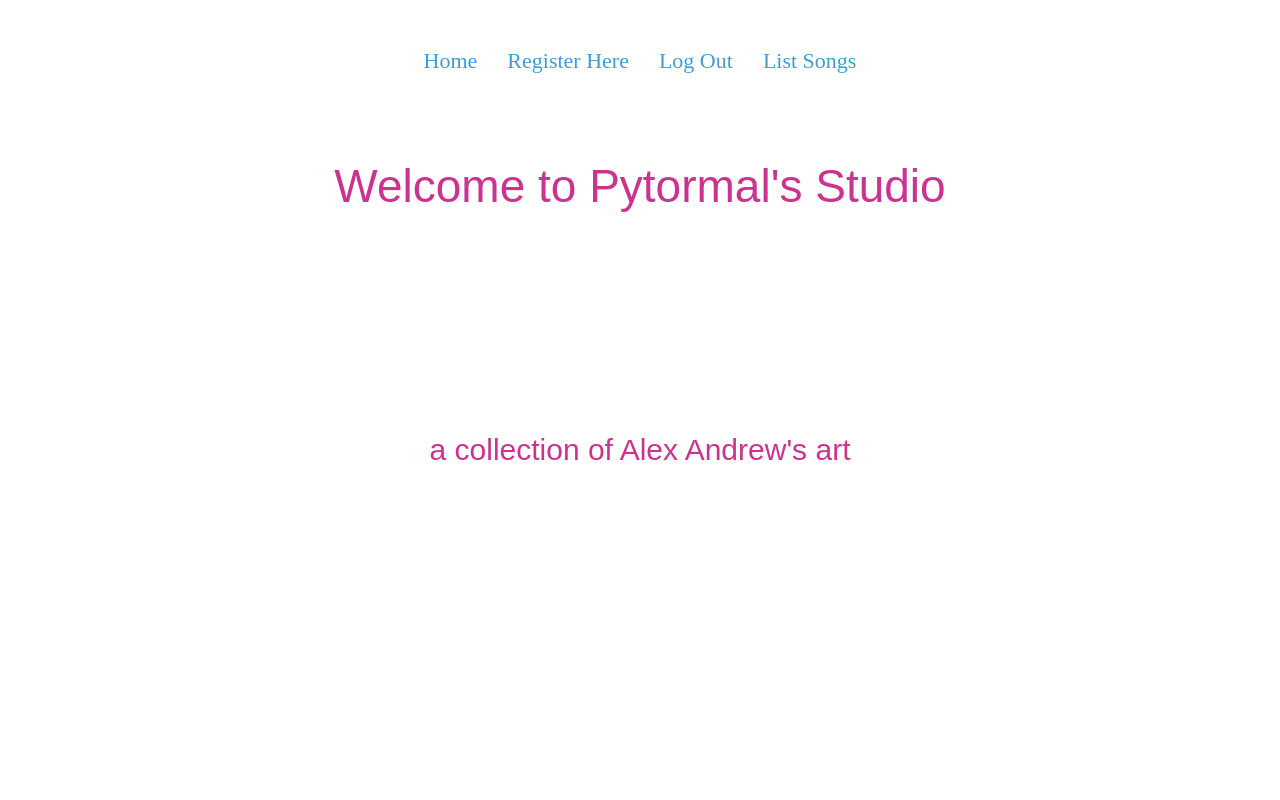
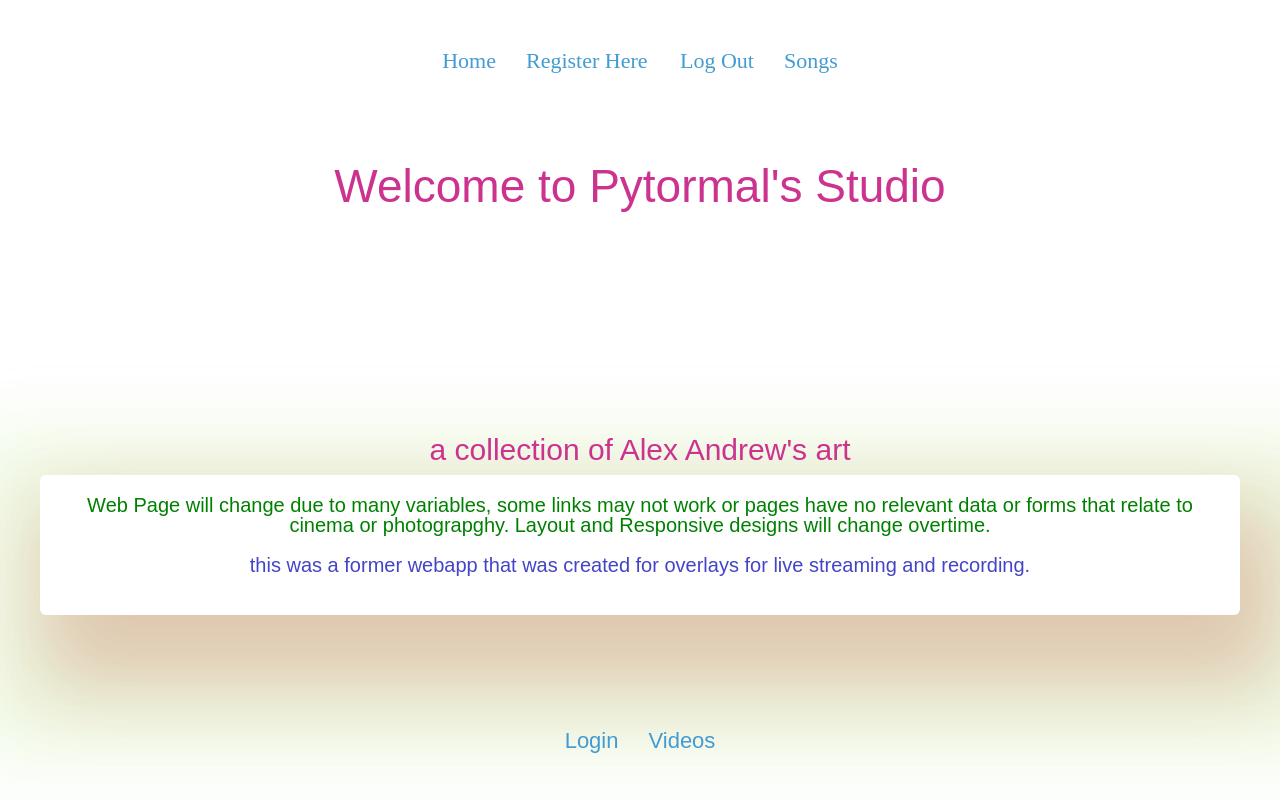
Before and after one commit to Pytormal/PYT-Studio, a React (Create React App) app: page / in a window 1280 px wide. Shown: the top 800 px of the page. Built offline with nearby package versions, Linux system fonts and the light colour scheme.

Commit message:
added a lot of stryles

```diff
--- a/src/App.js
+++ b/src/App.js
@@ -38,17 +38,17 @@ function App() {
         <section className="all-links">
           <section className="left-links links">
             <Link to="/">Home</Link>
-            <Link to="/register">Register Here</Link>
+            <Link to="/register">Register Here</Link> {/* does not work*/}
             <Link to="/login" onClick={logout}>
               Log Out
             </Link>
-            <Link to="/songs_list">List Songs</Link>
+            <Link to="/songs_list">Songs</Link> {/* songs used in videos*/}
           </section>
           <section className="left-links2 links">
-            <Link to="/login">Login</Link>
-            <Link to="/polls-hub">Polls</Link>
-            <Link to="/timers">Timers</Link>
-            <Link to="/upload-song">Upload Songs here</Link>
+            <Link to="/login">Login</Link> {/* does not work*/}
+            <Link to="/polls-hub">Polls</Link> {/*used for getting client info*/}
+            {/* <Link to="/timers">Timers</Link>  */}
+            {/* <Link to="/upload-song">Upload Songs here</Link> */}
             <Link to="/video-gallery">Videos</Link>
           </section>
           {/* <section id="duo">  <MessageForm /></section> */}
--- a/src/components/styles/App.css
+++ b/src/components/styles/App.css
@@ -9,7 +9,12 @@ html {
 }
 
 #placeholder {
-padding: 30% 4rem 2em 4rem;
+ margin: 1rem 2em 5em 2em;
+  padding: 2rem;
+
+  box-shadow: 2rem 5rem 8rem 9rem rgba(115, 207, 11, 0.12),
+    2rem 5rem 8rem 2rem rgba(190, 21, 21, 0.24);
+  border-radius: 6px;
   color: green;
 }
 
```
